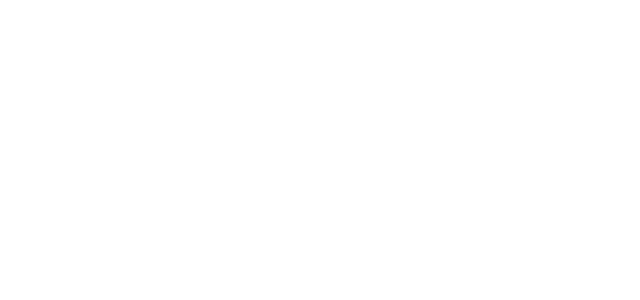
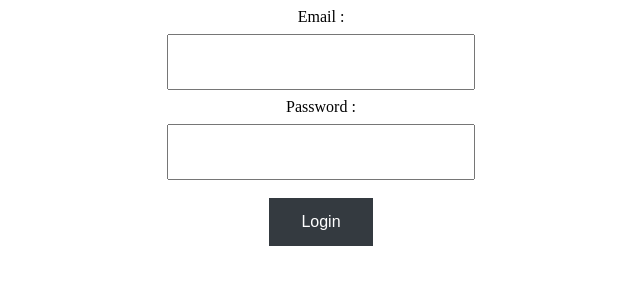
Before and after one commit to ammar0097/CRUD-AUTH-REACT-NODE, a React (Create React App) app in the folder client/: page /login in a window 1280 px wide. Before the commit this address had no page. Shown: the top 300 px of the page, without its empty margins (319-959 px from the left). Built offline with nearby package versions, Linux system fonts and the light colour scheme.

Commit message:
login page

```diff
--- a/client/src/App.js
+++ b/client/src/App.js
@@ -3,6 +3,7 @@
 import Form from "./components/Form";
 import { BrowserRouter as Router, Routes, Route } from "react-router-dom";
 import UpdateForm from "./components/UpdateForm";
+import Login from "./components/login/Login";
 
 function App() {
   return (
@@ -10,6 +11,7 @@
       <Router>
         <Routes>
           <Route path="/" element={<EmployeeList />} />
+          <Route path="/login" element={<Login />} />
           <Route path="/add" element={<Form />} />
           <Route path="/update/:eid" element={<UpdateForm/>} />
         </Routes>
--- a/client/src/components/login/login.js
+++ b/client/src/components/login/login.js
@@ -0,0 +1,45 @@
+import React, { useState } from "react";
+import Axios from "axios";
+
+const Login = () => {
+  const [email, setEmail] = useState();
+  const [password, setPassword] = useState();
+
+  const login = () => {
+    Axios.post("http://localhost:3001/login", {
+      email: email,
+      password: password,
+    }).then((res) => {
+      if (res.data.error) {
+        alert(res.data.error);
+      } else {
+        sessionStorage.setItem("token", res.data.token);
+      }
+    });
+  };
+
+  return (
+    <div className="information">
+      <label>Email : </label>
+      <input
+        type="email"
+        onChange={(event) => {
+          setEmail(event.target.value);
+        }}
+      />
+      <label>Password : </label>
+      <input
+        type="Password"
+        onChange={(event) => {
+          setPassword(event.target.value);
+        }}
+      />
+
+      <button className="form-button" type="submit" onClick={login}>
+        Login
+      </button>
+    </div>
+  );
+};
+
+export default Login;
```
Also changed, not shown: 1 other file (tests, documents, lock files or other folders).
